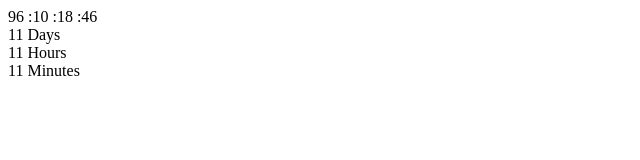
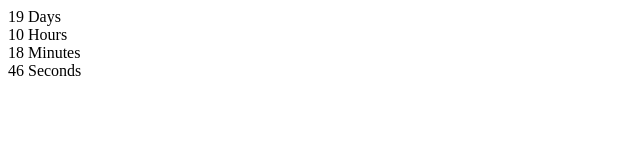
Before and after one commit to AntonLovkin/goit-js-hw-11-timer, a plain HTML site: page index.html in a window 1280 px wide. Shown: the full height of the page, 0-640 px from the left. Drawn offline with Linux system fonts and the light colour scheme.

Commit message:
timer is working

```diff
--- a/index.html
+++ b/index.html
@@ -7,7 +7,6 @@
     <title>Document</title>
 </head>
 <body>
-    <div class="test"></div>
     <div class="timer" id="timer-1">
         <div class="field">
             <span class="value" data-value="days">11</span>
@@ -23,6 +22,11 @@
             <span class="value" data-value="mins">11</span>
             <span class="label">Minutes</span>
         </div>
+
+        <div class="field">
+            <span class="value" data-value="secs">11</span>
+            <span class="label">Seconds</span>
+        </div>
     </div>
        <script src="./index.js"></script>
 </body>
--- a/index.js
+++ b/index.js
@@ -1,7 +1,13 @@
+
 class CountdownTimer {
   constructor(selector, targetDate) {
     this.element = document.querySelector(selector);
     this.targetDate = targetDate;
+
+    this.days = document.querySelector('[data-value="days"]');
+    this.hours = document.querySelector('[data-value="hours"]');
+    this.minutes = document.querySelector('[data-value="mins"]');
+    this.seconds = document.querySelector('[data-value="secs"]');
   }
 
   getDays() {
@@ -25,12 +31,10 @@ class CountdownTimer {
   }
 
   render() {
-    this.element.innerHTML = `
-    ${this.getDays()}
-    :${this.getHours()}
-    :${this.getMinutes()}
-    :${this.getSeconds()}
-    `;
+    this.days.textContent = `${this.getDays()}`;
+    this.hours.textContent = `${this.getHours()}`;
+    this.minutes.textContent = `${this.getMinutes()}`;
+    this.seconds.textContent = `${this.getSeconds()}`;
   }
 
   init() {
@@ -50,37 +54,8 @@ function transformValues(value) {
   return String(value).padStart(2, '0')
 }
 
-const targetDate = new Date('Jul 17, 2021')
-const timer = new CountdownTimer('.test', targetDate - new Date);
+const targetDate = new Date('May 01, 2021');
+const timerToDate = targetDate - new Date;
+const timer = new CountdownTimer('#timer-1',timerToDate);
+
 timer.init()
-
-// new CountdownTimer({
-//   selector: '#timer-1',
-//   targetDate: new Date('Jul 17, 2019'),
-// });
-
-
-/*
- * Оставшиеся дни: делим значение UTC на 1000 * 60 * 60 * 24, количество
- * миллисекунд в одном дне (миллисекунды * секунды * минуты * часы)
- */
-const days = Math.floor(time / (1000 * 60 * 60 * 24));
-
-/*
- * Оставшиеся часы: получаем остаток от предыдущего расчета с помощью оператора
- * остатка % и делим его на количество миллисекунд в одном часе
- * (1000 * 60 * 60 = миллисекунды * минуты * секунды)
- */
-const hours = Math.floor((time % (1000 * 60 * 60 * 24)) / (1000 * 60 * 60));
-
-/*
- * Оставшиеся минуты: получаем оставшиеся минуты и делим их на количество
- * миллисекунд в одной минуте (1000 * 60 = миллисекунды * секунды)
- */
-const mins = Math.floor((time % (1000 * 60 * 60)) / (1000 * 60));
-
-/*
- * Оставшиеся секунды: получаем оставшиеся секунды и делим их на количество
- * миллисекунд в одной секунде (1000)
- */
-const secs = Math.floor((time % (1000 * 60)) / 1000);
```
